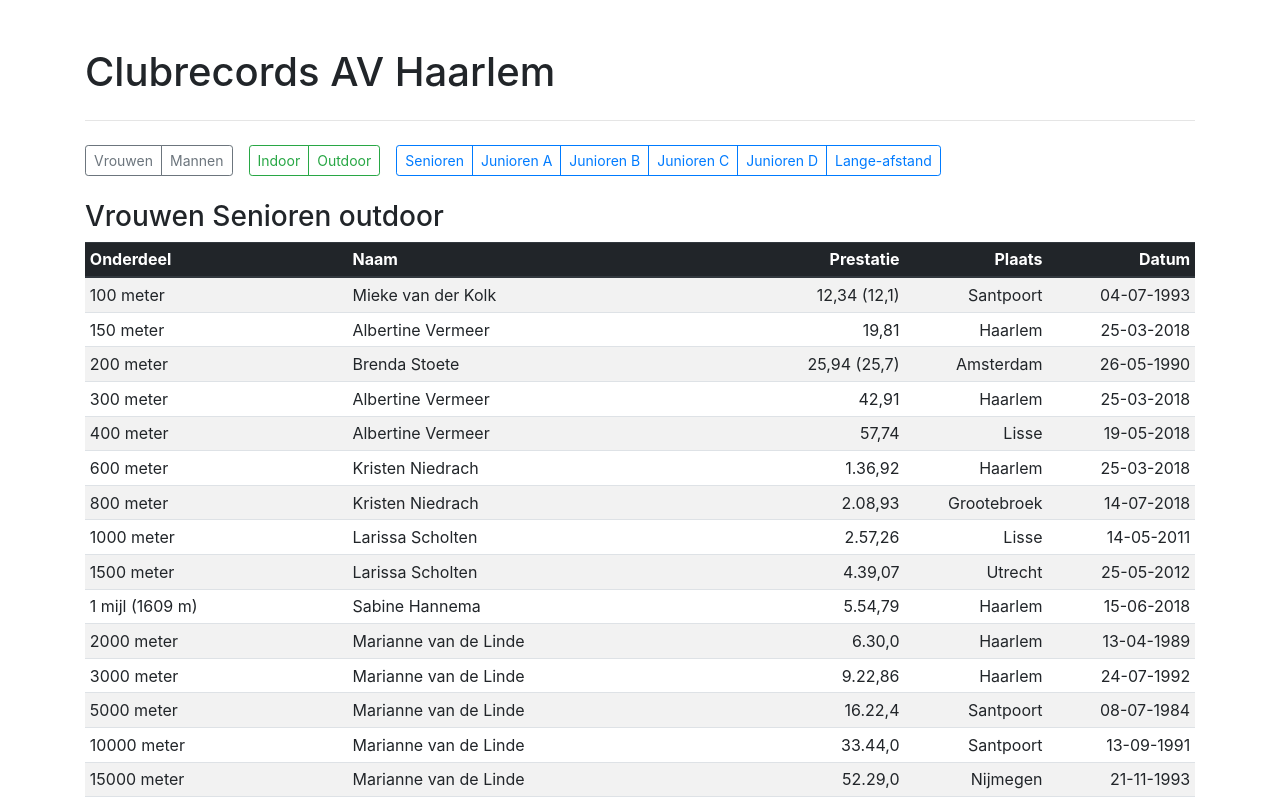
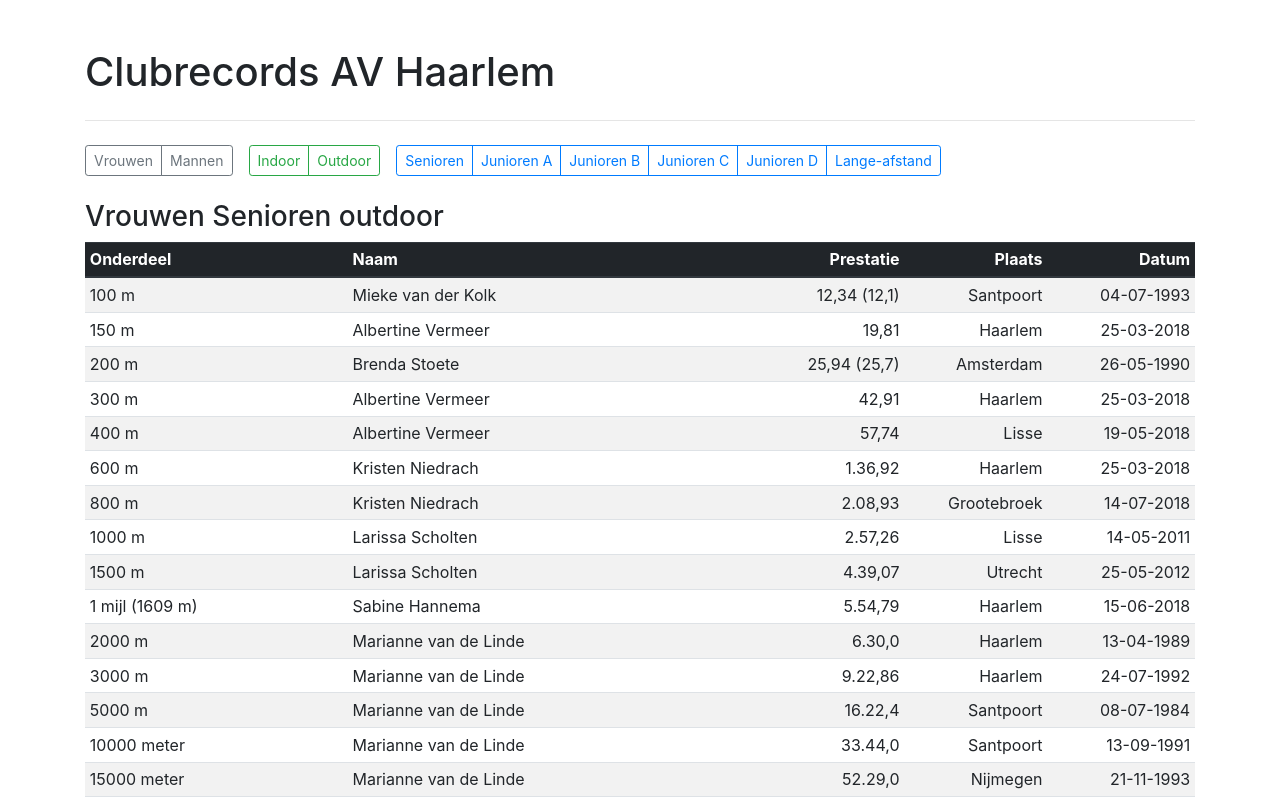
Before and after one commit to Voles/avhaarlem-ranglijsten, a React (Create React App) app: page / in a window 1280 px wide. Shown: the top 800 px of the page. Built offline with nearby package versions, Linux system fonts and the light colour scheme.

Commit message:
Meter -> m

```diff
--- a/src/constants/onderdelen.js
+++ b/src/constants/onderdelen.js
@@ -1,26 +1,26 @@
-export const DERTIG_METER = '30 meter';
-export const VIJFENDERTIG_METER = '35 meter';
-export const VEERTIG_METER = '40 meter';
-export const VIJFTIG_METER = '50 meter';
-export const ZESTIG_METER = '60 meter';
-export const HONDERD_METER = '100 meter';
-export const HONDERDVIJFTIG_METER = '150 meter';
-export const TWEEHONDERD_METER = '200 meter';
-export const DRIEHONDERD_METER = '300 meter';
-export const VIERHONDERD_METER = '400 meter';
-export const ZESHONDERD_METER = '600 meter';
-export const ACHTHONDERD_METER = '800 meter';
-export const DUIZEND_METER = '1000 meter';
-export const DUIZENDVIJFHONDERD_METER = '1500 meter';
+export const DERTIG_METER = '30 m';
+export const VIJFENDERTIG_METER = '35 m';
+export const VEERTIG_METER = '40 m';
+export const VIJFTIG_METER = '50 m';
+export const ZESTIG_METER = '60 m';
+export const HONDERD_METER = '100 m';
+export const HONDERDVIJFTIG_METER = '150 m';
+export const TWEEHONDERD_METER = '200 m';
+export const DRIEHONDERD_METER = '300 m';
+export const VIERHONDERD_METER = '400 m';
+export const ZESHONDERD_METER = '600 m';
+export const ACHTHONDERD_METER = '800 m';
+export const DUIZEND_METER = '1000 m';
+export const DUIZENDVIJFHONDERD_METER = '1500 m';
 export const EEN_MIJL = '1 mijl (1609 m)';
-export const TWEEDUIZEND_METER = '2000 meter';
-export const DRIEDUIZEND_METER = '3000 meter';
-export const VIJFDUIZEND_METER = '5000 meter';
-export const VEERTIG_METER_HORDEN = '40 meter horden';
-export const VIJFTIG_METER_HORDEN = '60 meter horden';
-export const ZESTIG_METER_HORDEN = '60 meter horden';
-export const HONDERDENTIEN_METER_HORDEN = '110 meter horden';
-export const VIERHONDERD_METER_HORDEN = '400 meter horden';
+export const TWEEDUIZEND_METER = '2000 m';
+export const DRIEDUIZEND_METER = '3000 m';
+export const VIJFDUIZEND_METER = '5000 m';
+export const VEERTIG_METER_HORDEN = '40 m horden';
+export const VIJFTIG_METER_HORDEN = '60 m horden';
+export const ZESTIG_METER_HORDEN = '60 m horden';
+export const HONDERDENTIEN_METER_HORDEN = '110 m horden';
+export const VIERHONDERD_METER_HORDEN = '400 m horden';
 export const VIER_KEER_TWEEHONDERD_METER = '4 x 200 m';
 export const ZWEEDSE_ESTAFETTE = 'Zweedse estafette';
 
```
